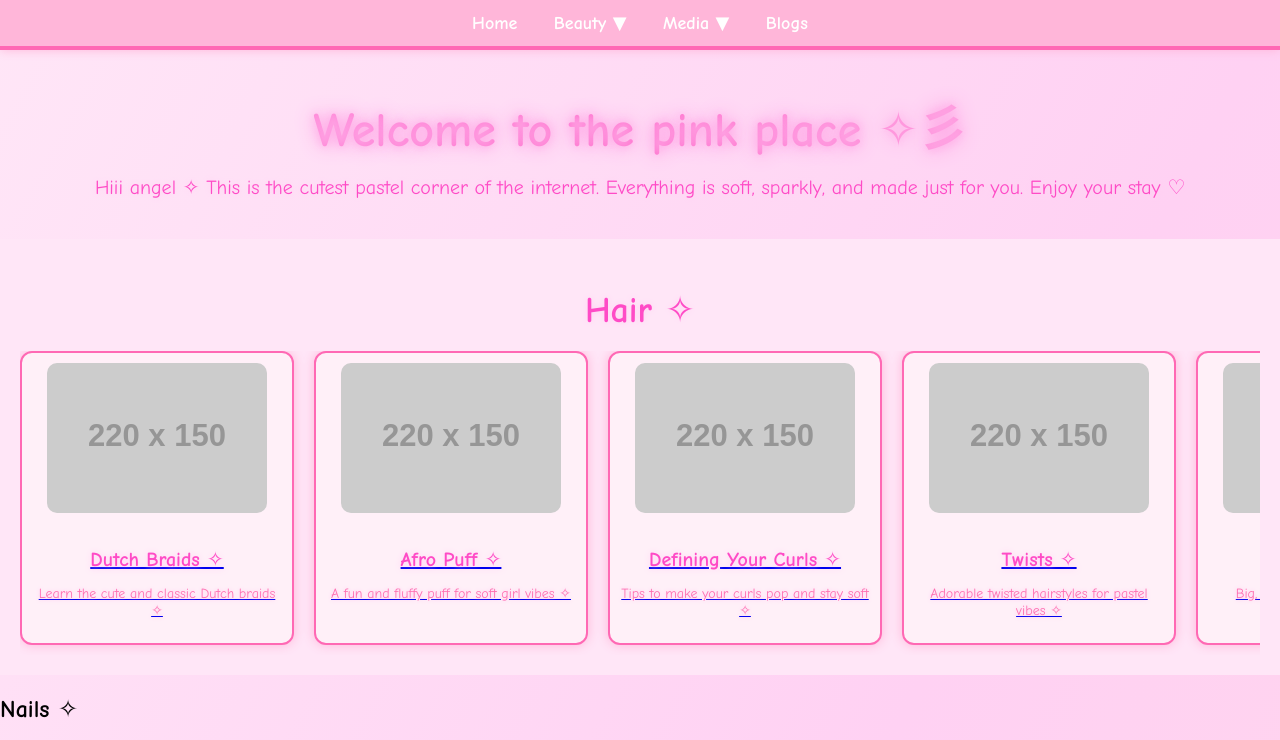
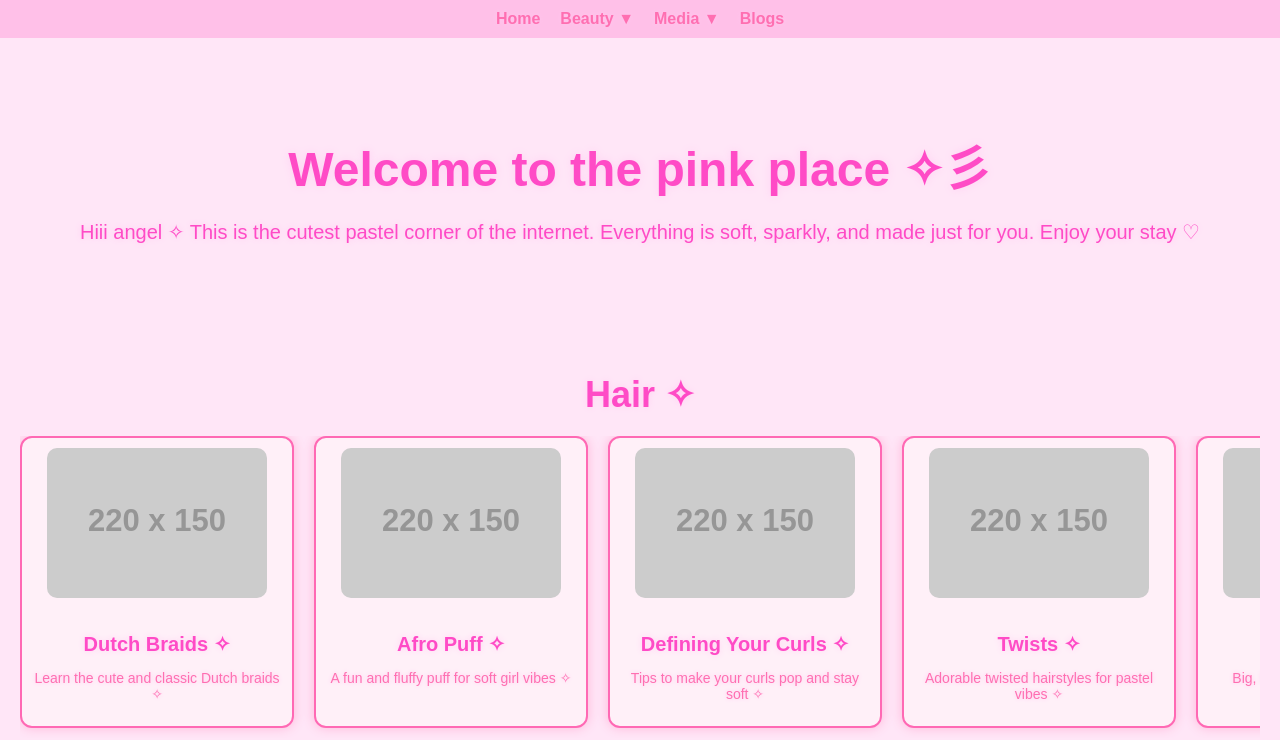
Before and after one commit to Ilovebigcoconuts/pastel-sky-website, a plain HTML site: page index.html in a window 1280 px wide. Shown: the top 740 px of the page. Drawn offline with Linux system fonts and the light colour scheme; placeholder pictures from the web are drawn by us.

Commit message:
Update style.css

```diff
--- a/style.css
+++ b/style.css
@@ -1,184 +1,91 @@
-/* BODY & BACKGROUND */
+/* GENERAL */
 body {
-  background: linear-gradient(to bottom right, #ffe6f7, #ffd1f3, #ffd7e8);
-  font-family: "Comic Sans MS", cursive;
+  font-family: 'Arial', sans-serif;
+  background: #ffe6f7;
   margin: 0;
   padding: 0;
+  color: #ff4bc6;
 }
+a {
+  text-decoration: none;
+  color: #ff6fb1;
+}
+a:hover { color: #ff4bc6; }
 
 /* MENU BAR */
 .menu-bar {
-  background: #ffb6d9;
-  padding: 12px;
-  text-align: center;
-  font-weight: bold;
-  font-size: 18px;
-  border-bottom: 4px solid #ff69b4;
-  box-shadow: 0 0 10px #ffb6d9;
+  display: flex;
+  justify-content: center;
+  background: #ffc0e8;
+  padding: 10px;
   position: sticky;
   top: 0;
   z-index: 100;
 }
-
 .menu-bar a {
-  color: #fff;
-  text-decoration: none;
-  margin: 0 15px;
+  margin: 0 10px;
+  font-weight: bold;
+  text-shadow: 0 0 4px #ffc6ef;
+}
+.dropdown {
   position: relative;
+  display: inline-block;
 }
-
-.menu-bar a:hover {
-  color: #ffd1f3;
-  text-shadow: 0 0 6px #ff8cd9;
-  cursor: pointer;
-}
-
-/* DROPDOWN */
-.dropdown {
-  display: inline-block;
-  position: relative;
-}
-
 .dropdown-content {
   display: none;
   position: absolute;
-  background-color: #ffb6d9;
-  min-width: 120px;
+  background-color: #ffe6f7;
+  min-width: 150px;
+  box-shadow: 0 8px 16px 0 rgba(255,0,150,0.2);
   z-index: 1;
-  border: 2px solid #ff69b4;
-  border-radius: 8px;
 }
-
 .dropdown-content a {
   display: block;
   padding: 8px 12px;
-  margin: 0;
 }
-
 .dropdown:hover .dropdown-content {
   display: block;
 }
 
-/* WELCOME SECTION */
+/* WELCOME */
 .welcome-section {
   text-align: center;
-  margin-top: 40px;
+  padding: 60px 20px;
+}
+.sparkly-title {
+  font-size: 48px;
+  text-shadow: 0 0 8px #ffd1f3;
+  margin-bottom: 20px;
+}
+.intro-text {
+  font-size: 20px;
+  text-shadow: 0 0 6px #ffc6ef;
 }
 
-.sparkly-title {
-  font-size: 48px;
-  background: linear-gradient(to right, #ff9be1, #ff6fcb, #ffc6ef);
-  -webkit-background-clip: text;
-  color: transparent;
-  text-shadow: 0 0 10px #ffade7, 0 0 20px #ff8cdc;
-  margin-bottom: 15px;
-}
-
-.intro-text {
-  font-size: 20px;
-  color: #ff4bc6;
-  text-shadow: 0 0 6px #ffd1f3;
-  margin: 0 20px 40px 20px;
-}
-
-/* CONTENT SECTIONS */
-.content {
-  text-align: center;
-  margin-bottom: 60px;
-}
-
-.section {
-  background: #ffe6f7;
-  border: 2px solid #ff69b4;
-  margin: 20px auto;
-  padding: 15px;
-  max-width: 600px;
-  border-radius: 12px;
-  box-shadow: 0 0 10px #ffb6d9;
-}
-
-.section h2 {
-  color: #ff4bc6;
-  text-shadow: 0 0 6px #ffd1f3;
-}
-
-.section p {
-  color: #ff6fb1;
-  text-shadow: 0 0 4px #ffc6ef;
-}
-.hair-section {
+/* CAROUSELS (Hair & Nails) */
+.hair-section, .nails-section {
   padding: 20px;
   background: #ffe6f7;
 }
-
-.hair-section h2 {
+.hair-section h2, .nails-section h2, .skin-section h2,
+.influencers-section h2, .actresses-section h2,
+.movies-section h2, .tvshows-section h2, .books-section h2, .blogs-section h2,
+.aesthetics-section h2 {
   text-align: center;
   font-size: 36px;
   color: #ff4bc6;
   text-shadow: 0 0 6px #ffd1f3;
   margin-bottom: 20px;
 }
-
-.hair-carousel {
+.hair-carousel, .nails-carousel {
   display: flex;
-  overflow-x: auto; /* horizontal scroll */
+  overflow-x: auto;
   gap: 20px;
   padding-bottom: 10px;
   scroll-behavior: smooth;
 }
-
-.hair-card {
-  flex: 0 0 250px; /* fixed card width */
-  background: #fff0f8;
-  border: 2px solid #ff69b4;
-  border-radius: 12px;
-  box-shadow: 0 0 12px #ffb6d9;
-  text-align: center;
-  padding: 10px;
-}
-
-.hair-card img {
-  width: 220px;
-  height: 150px;
-  border-radius: 10px;
-  margin-bottom: 10px;
-}
-
-.hair-card h3 {
-  color: #ff4bc6;
-  font-size: 20px;
-  text-shadow: 0 0 6px #ffd1f3;
-  margin-bottom: 5px;
-}
-
-.hair-card p {
-  color: #ff6fb1;
-  font-size: 14px;
-  text-shadow: 0 0 4px #ffc6ef;
-  }
-.hair-section {
-  padding: 20px;
-  background: #ffe6f7;
-}
-
-.hair-section h2 {
-  text-align: center;
-  font-size: 36px;
-  color: #ff4bc6;
-  text-shadow: 0 0 6px #ffd1f3;
-  margin-bottom: 20px;
-}
-
-.hair-carousel {
-  display: flex;
-  overflow-x: auto; /* horizontal scroll */
-  gap: 20px;
-  padding-bottom: 10px;
-  scroll-behavior: smooth;
-}
-
-.hair-card {
-  flex: 0 0 250px; /* fixed card width */
+.hair-card, .nails-card {
+  flex: 0 0 250px;
   background: #fff0f8;
   border: 2px solid #ff69b4;
   border-radius: 12px;
@@ -187,28 +94,52 @@ body {
   padding: 10px;
   transition: transform 0.2s, box-shadow 0.2s;
 }
-
-.hair-card img {
+.hair-card img, .nails-card img {
   width: 220px;
   height: 150px;
   border-radius: 10px;
   margin-bottom: 10px;
 }
-
-.hair-card h3 {
+.hair-card h3, .nails-card h3 {
   color: #ff4bc6;
   font-size: 20px;
   text-shadow: 0 0 6px #ffd1f3;
   margin-bottom: 5px;
 }
-
-.hair-card p {
+.hair-card p, .nails-card p {
   color: #ff6fb1;
   font-size: 14px;
   text-shadow: 0 0 4px #ffc6ef;
 }
-
-.hair-card:hover {
+.hair-card:hover, .nails-card:hover {
   transform: scale(1.05);
   box-shadow: 0 0 15px #ff8cd9;
-  }
+}
+
+/* SKIN */
+.skin-section { text-align: center; padding: 20px; }
+.skin-card { display: inline-block; border: 2px solid #ff69b4; border-radius: 12px; box-shadow: 0 0 12px #ffb6d9; overflow: hidden; transition: transform 0.2s, box-shadow 0.2s; margin-top: 20px; }
+.skin-card img { width: 300px; height: 200px; display: block; }
+.skin-card h3 { font-size: 24px; text-shadow: 0 0 6px #ffd1f3; margin: 10px 0 5px 0; }
+.skin-card p { font-size: 16px; text-shadow: 0 0 4px #ffc6ef; margin-bottom: 10px; }
+.skin-card:hover { transform: scale(1.05); box-shadow: 0 0 15px #ff8cd9; }
+
+/* MEDIA & BLOGS LISTS */
+.media-list, .blogs-list {
+  list-style: none;
+  padding: 0;
+  text-align: center;
+}
+.media-list li, .blogs-list li {
+  margin: 10px 0;
+  font-size: 20px;
+}
+.media-list li a, .blogs-list li a {
+  text-decoration: none;
+  color: #ff6fb1;
+  text-shadow: 0 0 4px #ffc6ef;
+}
+.media-list li a:hover, .blogs-list li a:hover {
+  text-decoration: underline;
+  color: #ff4bc6;
+}
```
